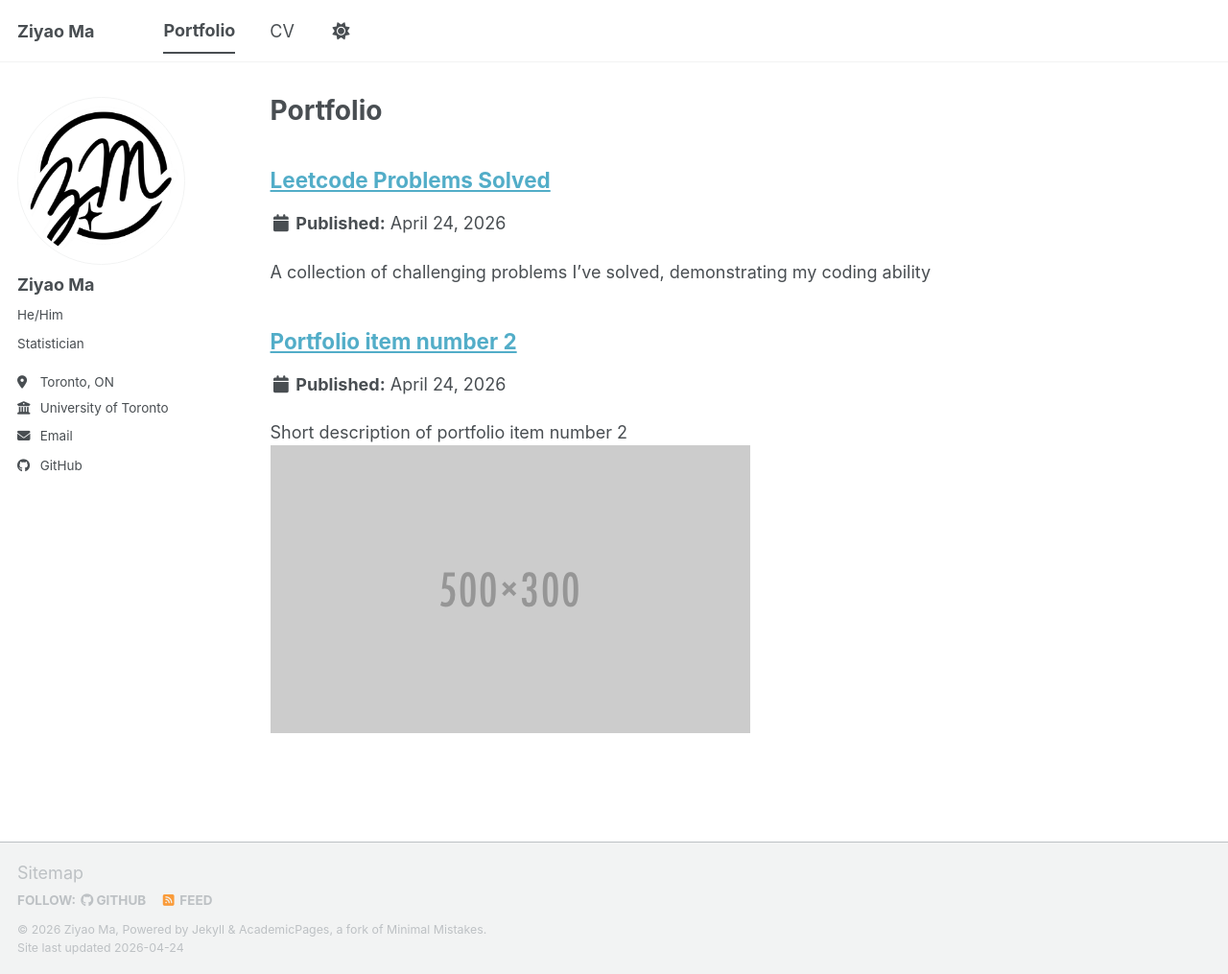
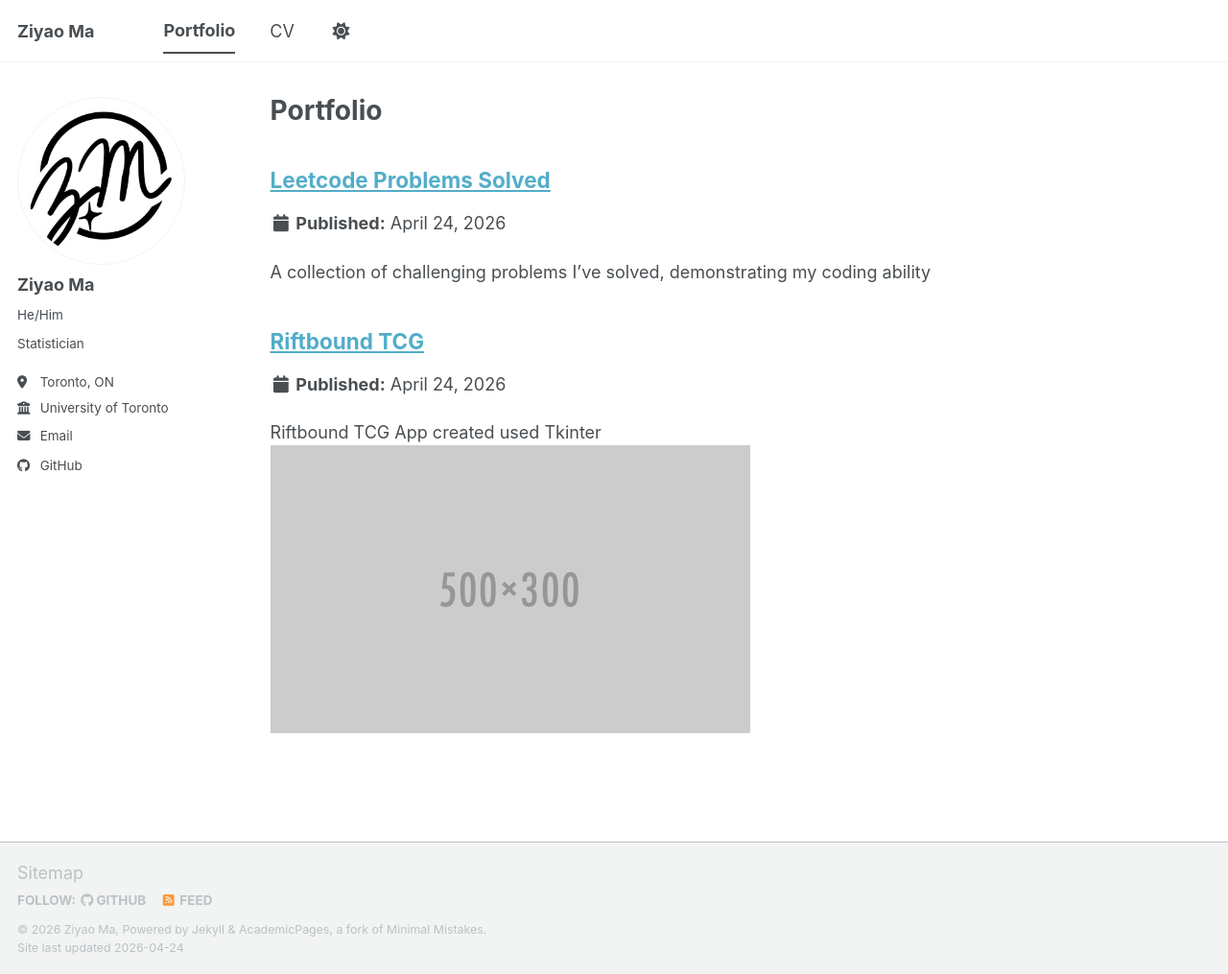
Before and after one commit to ziyaoma1/ziyaoma1.github.io, a Jekyll site: the page built from _pages/portfolio.html, in a window 1280 px wide and 1015 px high. Shown: the whole window at 96% size. Built offline with Jekyll 4.4.1, drawn with Linux system fonts in a browser that asks for light colours; a script bundle is joined from its source files by our own code; library files that are not in the unit come from our copies.

Commit message:
Update portfolio-2.html

```diff
--- a/_portfolio/portfolio-2.html
+++ b/_portfolio/portfolio-2.html
@@ -1,7 +1,7 @@
 ---
-title: "Portfolio item number 2"
-excerpt: "Short description of portfolio item number 2 <br/><img src='/images/500x300.png'>"
+title: "Riftbound TCG"
+excerpt: "Riftbound TCG App created used Tkinter <br/><img src='/images/500x300.png'>"
 collection: portfolio
 ---
 
-This is an item in your portfolio. It can be have images or nice text. If you name the file .md, it will be parsed as markdown. If you name the file .html, it will be parsed as HTML.
+[Github Repo](https://github.com/ziyaoma1/Riftbound-TCG)
```
